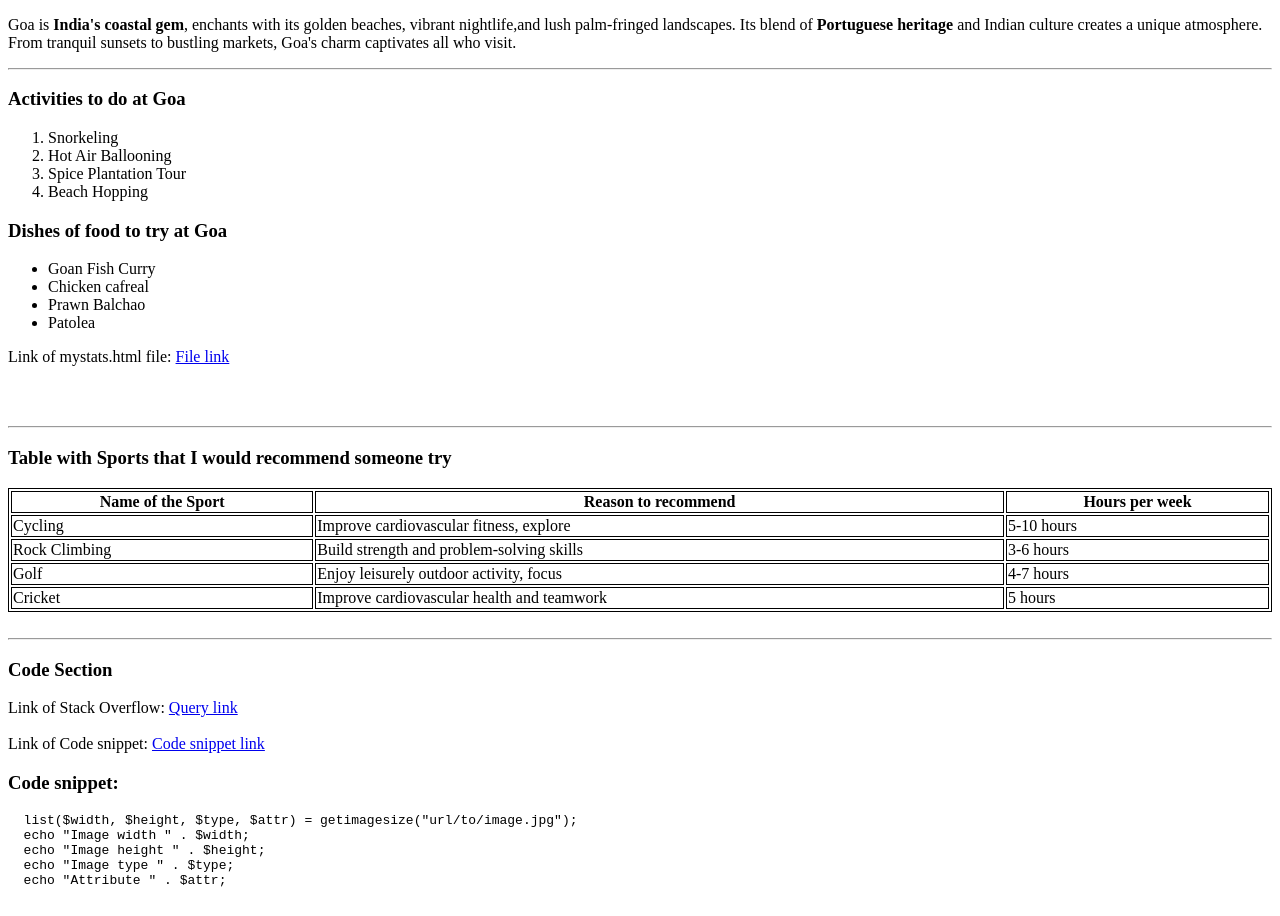
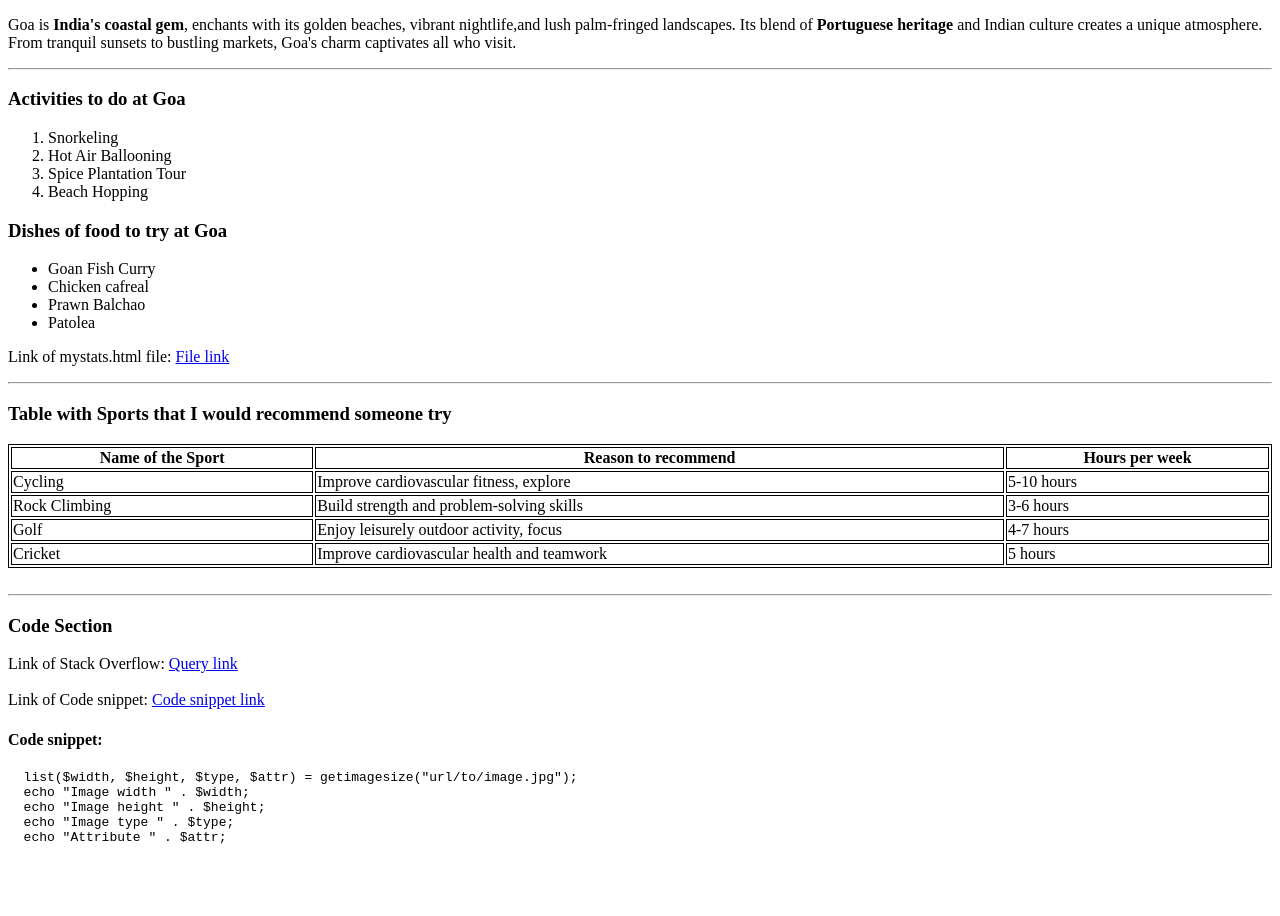
Before and after one commit to 44-563-WebApps-F23/44563-webapps-f23-assignment3-sairamyagajula, a plain HTML site: page index.html in a window 1280 px wide. Shown: the part 105-1021 px from the top of the page. After the commit the page ends 978 px from the top, so only its background shows below. Drawn offline with Linux system fonts and the light colour scheme.

```diff
--- a/index.html
+++ b/index.html
@@ -31,9 +31,6 @@
             <li>Patolea</li>
         </ul>
         <p>Link of mystats.html file: <a href="mystats.html">File link </a></p>
-        <br>
-        <br>
-
         <hr>
         <h3>Table with Sports that I would recommend someone try</h3>
         <table style="width:100%">
@@ -73,7 +70,7 @@
         <br><br>
         Link of Code snippet: <a href="https://css-tricks.com/snippets/php/get-widthheight-of-image/">Code snippet link</a>
         </p>
-        <h3>Code snippet:</h3>
+        <h4>Code snippet:</h4>
     <pre>
   list($width, $height, $type, $attr) = getimagesize("url/to/image.jpg");
   echo "Image width " . $width;
```
